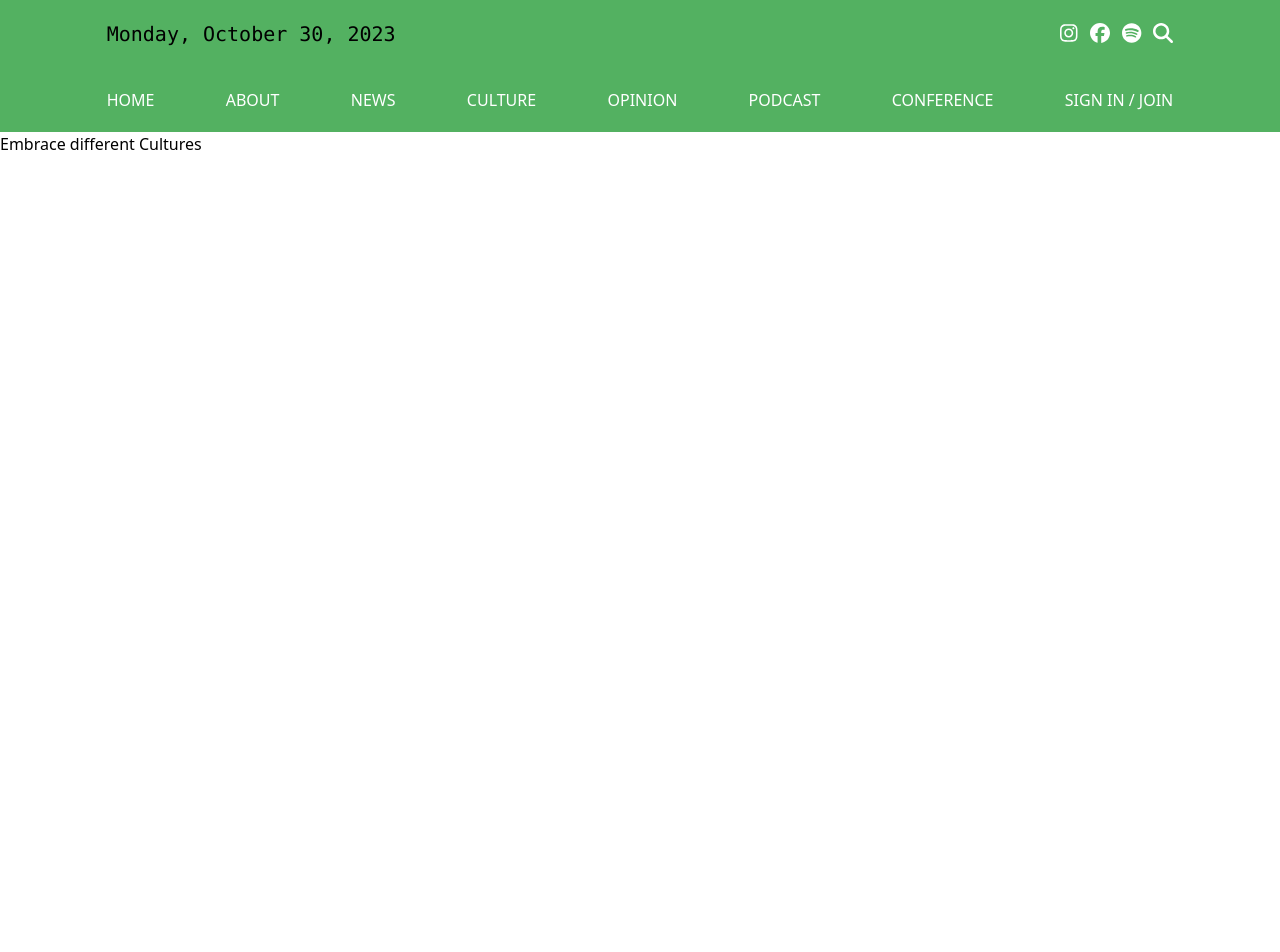
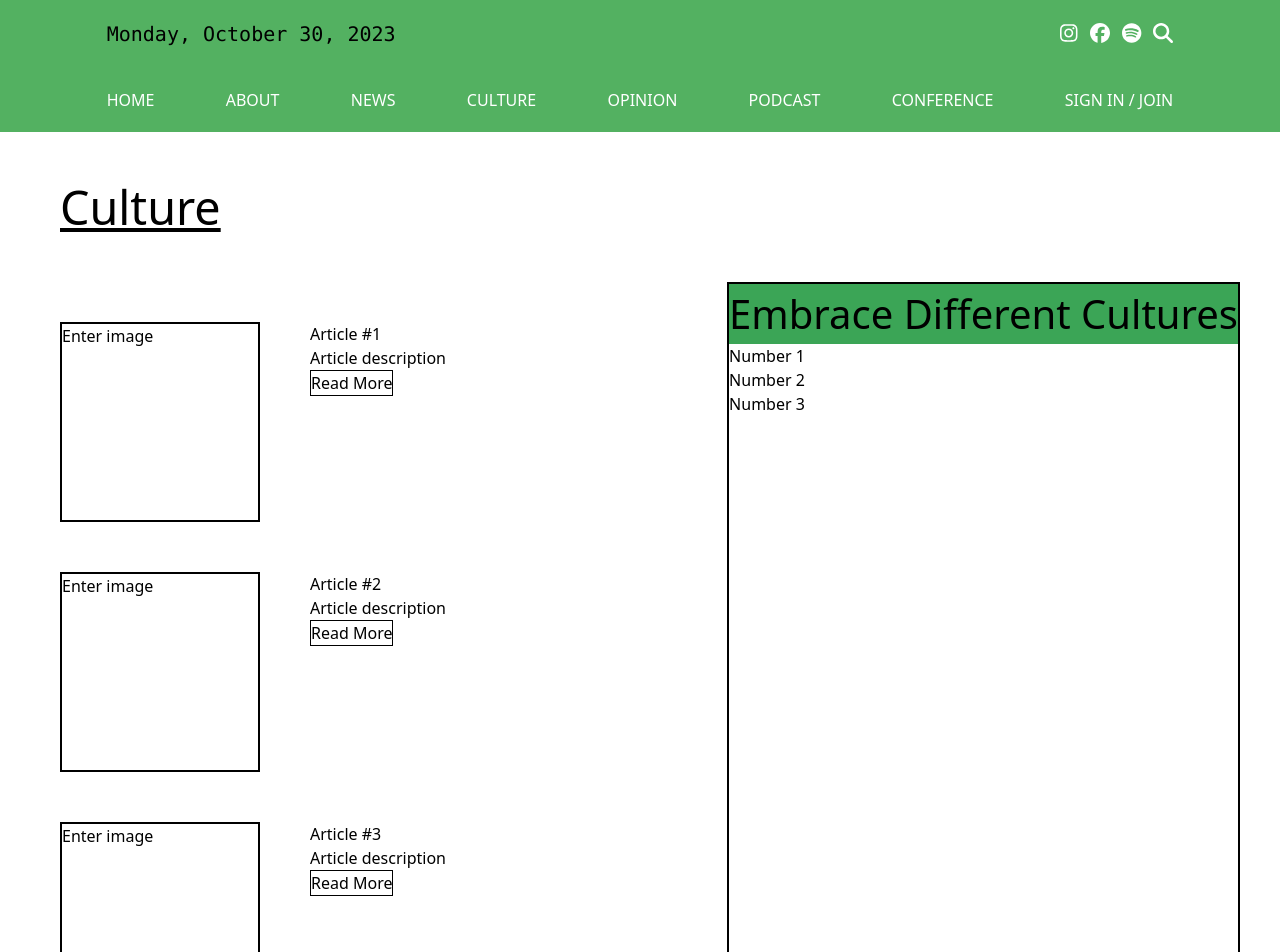
Before and after one commit to drPod/Community-Corner-Web, a React (Vite) app: page /culture in a window 1280 px wide. Shown: the top 952 px of the page. Before the commit the page ends 800 px from the top, so only its background shows below. Built offline with nearby package versions, Linux system fonts and the light colour scheme.

Commit message:
changed culture, opinion, podcast pages

```diff
--- a/src/index.css
+++ b/src/index.css
@@ -51,7 +51,7 @@
   justify-content: space-evenly;
 }
 
-#news-heading{
+.news-heading{
   font-size: 35pt;
   text-decoration: underline;
   margin: 40px;
@@ -76,17 +76,17 @@
   border: 1px solid black;
 }
 
-#news-column{
+.news-column{
   display: flex;
   justify-content: space-between;
 }
 
-#list-heading{
+.list-heading{
   font-size: 30pt;
   background-color: #3BA556;
 }
 
-#list-column{
+.list-column{
   margin-right: 40px;
   border: 2px solid black;
 }
--- a/src/pages/Culture.jsx
+++ b/src/pages/Culture.jsx
@@ -6,7 +6,56 @@ export default function Culture(){
         <div>
             <Navbar />
             <div>
-                <h1>Embrace different Cultures</h1>
+                <h1 class="news-heading">Culture</h1>
+                <div class="news-column">
+
+                    <div>
+                        <div class="news-section">
+                            <div class="news-image">Enter image</div>
+                            <div>
+                                <h3>Article #1</h3>
+                                <p>Article description</p>
+                                <button class="news-button">Read More</button>
+                            </div>
+                        </div>
+
+                        <div class="news-section">
+                            <div class="news-image">Enter image</div>
+                            <div>
+                                <h3>Article #2</h3>
+                                <p>Article description</p>
+                                <button class="news-button">Read More</button>
+                            </div>
+                        </div>
+
+                        <div class="news-section">
+                            <div class="news-image">Enter image</div>
+                            <div>
+                                <h3>Article #3</h3>
+                                <p>Article description</p>
+                                <button class="news-button">Read More</button>
+                            </div>
+                        </div>
+
+                        <div class="news-section">
+                            <div class="news-image">Enter image</div>
+                            <div>
+                                <h3>Article #4</h3>
+                                <p>Article description</p>
+                                <button class="news-button">Read More</button>
+                            </div>
+                        </div>
+                    </div>
+                    <div class="list-column">
+                        <h1 class="list-heading">Embrace Different Cultures</h1>
+                        <ul>
+                            <li>Number 1</li>
+                            <li>Number 2</li>
+                            <li>Number 3</li>
+                        </ul>
+                    </div>
+                </div>
+
             </div>
         </div>
     )
--- a/src/pages/News.jsx
+++ b/src/pages/News.jsx
@@ -6,8 +6,8 @@ export default function News(){
         <div>
             <Navbar />
             <div>
-                <h1 id="news-heading">News</h1>
-                <div id="news-column">
+                <h1 class="news-heading">News</h1>
+                <div class="news-column">
 
                     <div>
                         <div class="news-section">
@@ -46,8 +46,8 @@ export default function News(){
                             </div>
                         </div>
                     </div>
-                    <div id="list-column">
-                        <h1 id="list-heading">Exciting Reads</h1>
+                    <div class="list-column">
+                        <h1 class="list-heading">Exciting Reads</h1>
                         <ul>
                             <li>Number 1</li>
                             <li>Number 2</li>
--- a/src/pages/Opinion.jsx
+++ b/src/pages/Opinion.jsx
@@ -6,7 +6,56 @@ export default function Opinion(){
         <div>
             <Navbar />
             <div>
-                <h1>Express Different Opinions</h1>
+                <h1 class="news-heading">Opinion</h1>
+                <div class="news-column">
+
+                    <div>
+                        <div class="news-section">
+                            <div class="news-image">Enter image</div>
+                            <div>
+                                <h3>Article #1</h3>
+                                <p>Article description</p>
+                                <button class="news-button">Read More</button>
+                            </div>
+                        </div>
+
+                        <div class="news-section">
+                            <div class="news-image">Enter image</div>
+                            <div>
+                                <h3>Article #2</h3>
+                                <p>Article description</p>
+                                <button class="news-button">Read More</button>
+                            </div>
+                        </div>
+
+                        <div class="news-section">
+                            <div class="news-image">Enter image</div>
+                            <div>
+                                <h3>Article #3</h3>
+                                <p>Article description</p>
+                                <button class="news-button">Read More</button>
+                            </div>
+                        </div>
+
+                        <div class="news-section">
+                            <div class="news-image">Enter image</div>
+                            <div>
+                                <h3>Article #4</h3>
+                                <p>Article description</p>
+                                <button class="news-button">Read More</button>
+                            </div>
+                        </div>
+                    </div>
+                    <div class="list-column">
+                        <h1 class="list-heading">Explore Different Opinions</h1>
+                        <ul>
+                            <li>Number 1</li>
+                            <li>Number 2</li>
+                            <li>Number 3</li>
+                        </ul>
+                    </div>
+                </div>
+
             </div>
         </div>
     )
--- a/src/pages/Podcast.jsx
+++ b/src/pages/Podcast.jsx
@@ -6,7 +6,56 @@ export default function Podcast(){
         <div>
             <Navbar />
             <div>
-                <h1>Listen to Our Podcasts</h1>
+                <h1 class="news-heading">Podcast</h1>
+                <div class="news-column">
+
+                    <div>
+                        <div class="news-section">
+                            <div class="news-image">Enter image</div>
+                            <div>
+                                <h3>Podcast #1</h3>
+                                <p>Podcast description</p>
+                                <button class="news-button">Read More</button>
+                            </div>
+                        </div>
+
+                        <div class="news-section">
+                            <div class="news-image">Enter image</div>
+                            <div>
+                                <h3>Podcast #2</h3>
+                                <p>Podcast description</p>
+                                <button class="news-button">Read More</button>
+                            </div>
+                        </div>
+
+                        <div class="news-section">
+                            <div class="news-image">Enter image</div>
+                            <div>
+                                <h3>Podcast #3</h3>
+                                <p>Podcast description</p>
+                                <button class="news-button">Read More</button>
+                            </div>
+                        </div>
+
+                        <div class="news-section">
+                            <div class="news-image">Enter image</div>
+                            <div>
+                                <h3>Podcast #4</h3>
+                                <p>Podcast description</p>
+                                <button class="news-button">Read More</button>
+                            </div>
+                        </div>
+                    </div>
+                    <div class="list-column">
+                        <h1 class="list-heading">Exciting Podcasts</h1>
+                        <ul>
+                            <li>Number 1</li>
+                            <li>Number 2</li>
+                            <li>Number 3</li>
+                        </ul>
+                    </div>
+                </div>
+
             </div>
         </div>
     )
```
